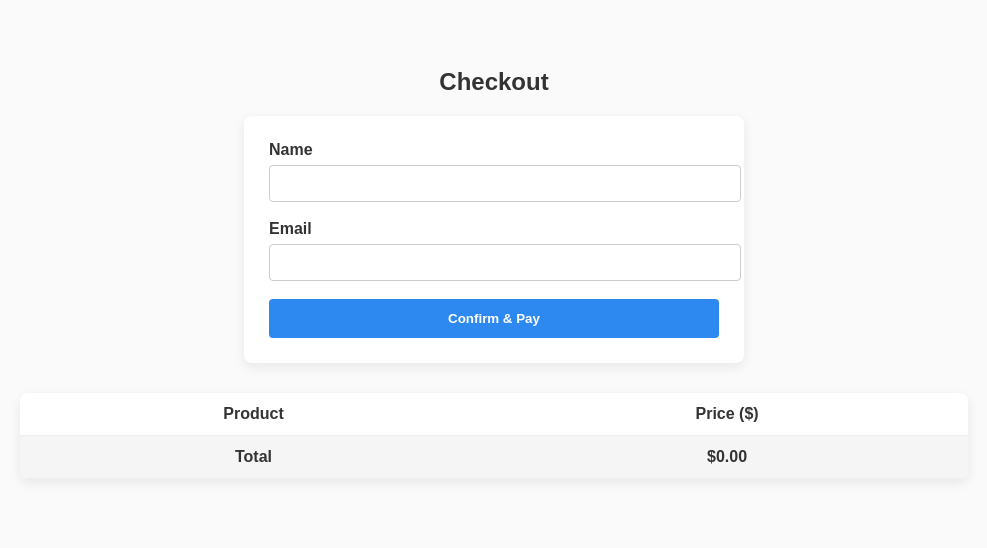
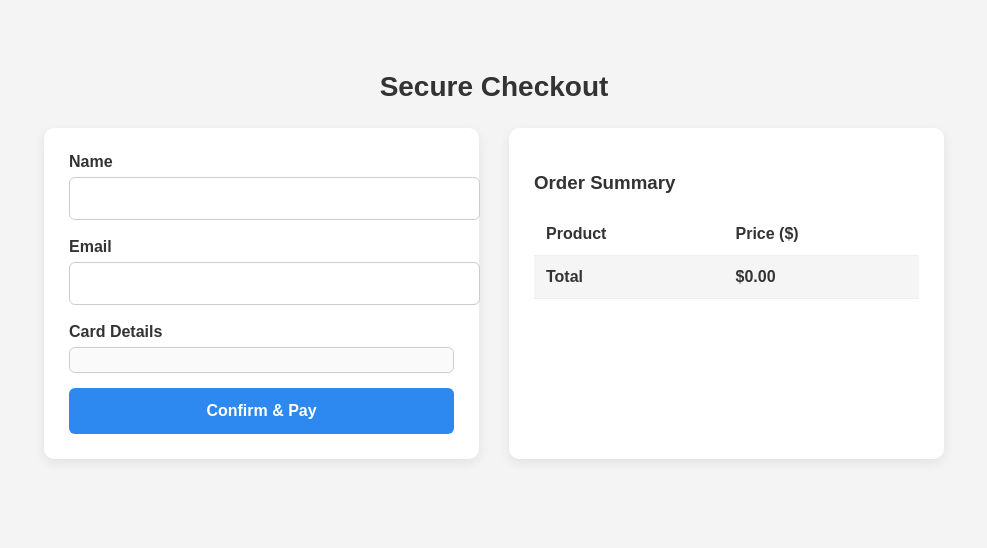
Before and after one commit to edcapellan/clothing_store, a Flask app: page /checkout in a window 1280 px wide. Shown: the top 548 px of the page, without its empty margins (146-1133 px from the left). Run offline with Flask 3, Linux system fonts and the light colour scheme; some libraries are stand-ins or nearby versions.

Commit message:
Updated app.py and webhook

```diff
--- a/app.py
+++ b/app.py
@@ -2,21 +2,27 @@ from flask import Flask, render_template, request, redirect, url_for, session, j
 import stripe
 import json
 import os
+from datetime import datetime
 
 app = Flask(__name__)
-app.secret_key = "your_secret_key_here"
 
-# Stripe Keys
-stripe.api_key = "sk_test_123456"
-PUBLISHABLE_KEY = "pk_test_123456"
+# -----------------------------
+# CONFIG
+# -----------------------------
+app.secret_key = os.getenv("FLASK_SECRET", "fallback_secret_key")
 
-# Product storage
-PRODUCTS_FILE = "products.json"
-ADMIN_PASSWORD = "admin123"
+stripe.api_key = os.getenv("STRIPE_SECRET")
+PUBLISHABLE_KEY = os.getenv("STRIPE_PUBLIC")
+
+BASE_DIR = os.path.dirname(os.path.abspath(__file__))
+PRODUCTS_FILE = os.path.join(BASE_DIR, "products.json")
+ORDERS_FILE = os.path.join(BASE_DIR, "orders.json")
+
+ADMIN_PASSWORD = os.getenv("ADMIN_PASSWORD", "admin123")
 
 
 # -----------------------------
-# PRODUCT HELPERS
+# FILE HELPERS
 # -----------------------------
 def load_products():
     if not os.path.exists(PRODUCTS_FILE):
@@ -28,6 +34,18 @@ def load_products():
 def save_products(products):
     with open(PRODUCTS_FILE, "w") as f:
         json.dump(products, f, indent=4)
+
+
+def load_orders():
+    if not os.path.exists(ORDERS_FILE):
+        return []
+    with open(ORDERS_FILE, "r") as f:
+        return json.load(f)
+
+
+def save_orders(orders):
+    with open(ORDERS_FILE, "w") as f:
+        json.dump(orders, f, indent=4)
 
 
 # -----------------------------
@@ -96,34 +114,63 @@ def checkout():
         cart=cart,
         total=round(total, 2),
         STRIPE_PUBLISHABLE_KEY=PUBLISHABLE_KEY,
-        total_amount_in_cents=int(total * 100)
+        total_amount_in_cents=int(total * 100),
     )
 
 
 @app.route("/create-payment-intent", methods=["POST"])
 def create_payment_intent():
-    data = request.get_json()
-    amount = data.get("amount")
+    cart = session.get("cart", [])
+    if not cart:
+        return jsonify({"error": "Cart is empty"}), 400
 
-    if not amount:
-        return jsonify({"error": "Missing amount"}), 400
+    total = sum(item["price"] for item in cart)
+    amount = int(total * 100)
 
     try:
         intent = stripe.PaymentIntent.create(
-            amount=int(amount),
+            amount=amount,
             currency="usd",
             automatic_payment_methods={"enabled": True},
+            metadata={
+                "item_count": len(cart),
+            },
         )
         return jsonify({"clientSecret": intent.client_secret})
-
     except Exception as e:
         return jsonify({"error": str(e)}), 400
 
 
+# -----------------------------
+# SUCCESS + ORDER SAVING
+# -----------------------------
 @app.route("/success")
 def success():
+    cart = session.get("cart", [])
+    name = session.get("customer_name", "Unknown")
+    email = session.get("customer_email", "Unknown")
+
+    total = sum(item["price"] for item in cart)
+
+    # Save order
+    orders = load_orders()
+    new_order = {
+        "id": len(orders) + 1,
+        "name": name,
+        "email": email,
+        "items": cart,
+        "total": round(total, 2),
+        "timestamp": datetime.now().strftime("%Y-%m-%d %H:%M:%S")
+    }
+    orders.append(new_order)
+    save_orders(orders)
+
+    # Clear cart + customer info
     session["cart"] = []
-    return render_template("success.html")
+    session.pop("customer_name", None)
+    session.pop("customer_email", None)
+
+    return render_template("success.html", order=new_order)
 
 
 @app.route("/error")
@@ -151,7 +198,9 @@ def admin_dashboard():
         return redirect(url_for("admin_login"))
 
     products = load_products()
-    return render_template("admin_dashboard.html", products=products)
+    orders = load_orders()
+
+    return render_template("admin_dashboard.html", products=products, orders=orders)
 
 
 @app.route("/admin/add", methods=["GET", "POST"])
@@ -170,7 +219,7 @@ def admin_add():
             "category": request.form["category"],
             "description": request.form["description"],
             "in_stock": request.form.get("in_stock") == "on",
-            "slug": request.form["name"].lower().replace(" ", "-")
+            "slug": request.form["name"].lower().replace(" ", "-"),
         }
 
         products.append(new_product)
@@ -223,4 +272,5 @@ def admin_delete(product_id):
 # RUN APP
 # -----------------------------
 if __name__ == "__main__":
-    app.run(debug=True)
+    port = int(os.environ.get("PORT", 5000))
+    app.run(host="0.0.0.0", port=port)
--- a/templates/checkout.html
+++ b/templates/checkout.html
@@ -2,25 +2,34 @@
 <html>
 <head>
   <title>Checkout | NailVerse</title>
+
   <style>
     body {
       font-family: Arial, sans-serif;
+      background: #f4f4f4;
       padding: 40px;
-      background-color: #fafafa;
       color: #333;
     }
 
     h2 {
       text-align: center;
-      margin-bottom: 20px;
+      margin-bottom: 25px;
+      font-size: 28px;
+      font-weight: bold;
     }
 
-    .checkout-box {
-      max-width: 450px;
+    .checkout-container {
+      max-width: 900px;
       margin: auto;
+      display: flex;
+      gap: 30px;
+    }
+
+    .checkout-box, .summary-box {
+      flex: 1;
       background: white;
       padding: 25px;
-      border-radius: 8px;
+      border-radius: 10px;
       box-shadow: 0 4px 12px rgba(0,0,0,0.08);
     }
 
@@ -32,21 +41,38 @@
 
     input {
       width: 100%;
-      padding: 10px;
+      padding: 12px;
       margin-bottom: 18px;
       border: 1px solid #ccc;
-      border-radius: 4px;
+      border-radius: 6px;
+      font-size: 15px;
+    }
+
+    #card-element {
+      padding: 12px;
+      border: 1px solid #ccc;
+      border-radius: 6px;
+      background: #fafafa;
+      margin-bottom: 15px;
+    }
+
+    #card-errors {
+      color: red;
+      margin-bottom: 15px;
+      font-size: 14px;
     }
 
     button {
       width: 100%;
-      padding: 12px;
+      padding: 14px;
       background-color: #2d89ef;
       color: white;
       border: none;
-      border-radius: 4px;
+      border-radius: 6px;
+      font-size: 16px;
       font-weight: bold;
       cursor: pointer;
+      transition: 0.2s;
     }
 
     button:hover {
@@ -54,19 +80,15 @@
     }
 
     table {
-      width: 80%;
-      margin: 30px auto;
+      width: 100%;
       border-collapse: collapse;
-      background: white;
-      border-radius: 8px;
-      overflow: hidden;
-      box-shadow: 0 4px 12px rgba(0,0,0,0.08);
+      margin-top: 10px;
     }
 
     th, td {
       padding: 12px;
       border-bottom: 1px solid #eee;
-      text-align: center;
+      text-align: left;
     }
 
     .total-row td {
@@ -77,10 +99,14 @@
 
   <script src="https://js.stripe.com/v3/"></script>
 </head>
+
 <body>
 
-  <h2>Checkout</h2>
+  <h2>Secure Checkout</h2>
 
+  <div class="checkout-container">
+
+    <!-- LEFT SIDE: FORM -->
     <div class="checkout-box">
       <label>Name</label>
       <input type="text" id="name" required>
@@ -88,8 +114,16 @@
       <label>Email</label>
       <input type="email" id="email" required>
 
+      <label>Card Details</label>
+      <div id="card-element"></div>
+      <div id="card-errors"></div>
+
       <button id="payButton">Confirm & Pay</button>
     </div>
+
+    <!-- RIGHT SIDE: ORDER SUMMARY -->
+    <div class="summary-box">
+      <h3>Order Summary</h3>
 
       <table>
         <thead>
@@ -111,17 +145,28 @@
           </tr>
         </tbody>
       </table>
+    </div>
+
+  </div>
 
   <script>
     const stripe = Stripe("{{ STRIPE_PUBLISHABLE_KEY }}");
+    const elements = stripe.elements();
+    const card = elements.create("card", { hidePostalCode: true });
+    card.mount("#card-element");
+
+    card.on("change", event => {
+      document.getElementById("card-errors").textContent = event.error ? event.error.message : "";
+    });
 
     document.getElementById("payButton").addEventListener("click", async () => {
-      const amount = {{ total_amount_in_cents }};
+      const name = document.getElementById("name").value;
+      const email = document.getElementById("email").value;
 
       const response = await fetch("/create-payment-intent", {
         method: "POST",
         headers: { "Content-Type": "application/json" },
-        body: JSON.stringify({ amount })
+        body: JSON.stringify({ amount: {{ total_amount_in_cents }} })
       });
 
       const data = await response.json();
@@ -133,17 +178,14 @@
 
       const result = await stripe.confirmCardPayment(data.clientSecret, {
         payment_method: {
-          card: { token: "tok_visa" },
-          billing_details: {
-            name: document.getElementById("name").value,
-            email: document.getElementById("email").value
-          }
+          card: card,
+          billing_details: { name, email }
         }
       });
 
       if (result.error) {
-        window.location.href = "/error";
-      } else {
+        document.getElementById("card-errors").textContent = result.error.message;
+      } else if (result.paymentIntent.status === "succeeded") {
         window.location.href = "/success";
       }
     });
```
Lines whose indentation alone changed are shown as unchanged.
